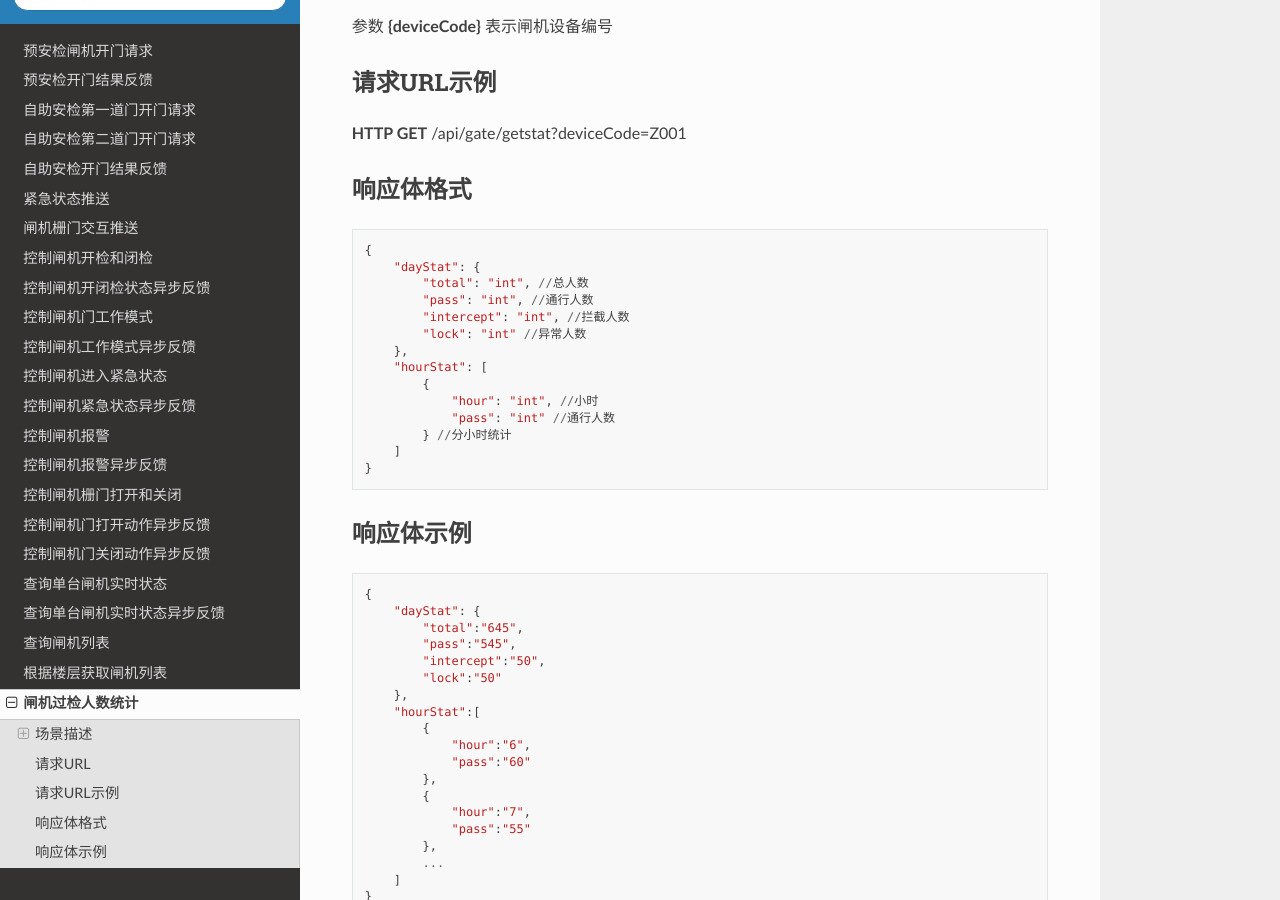
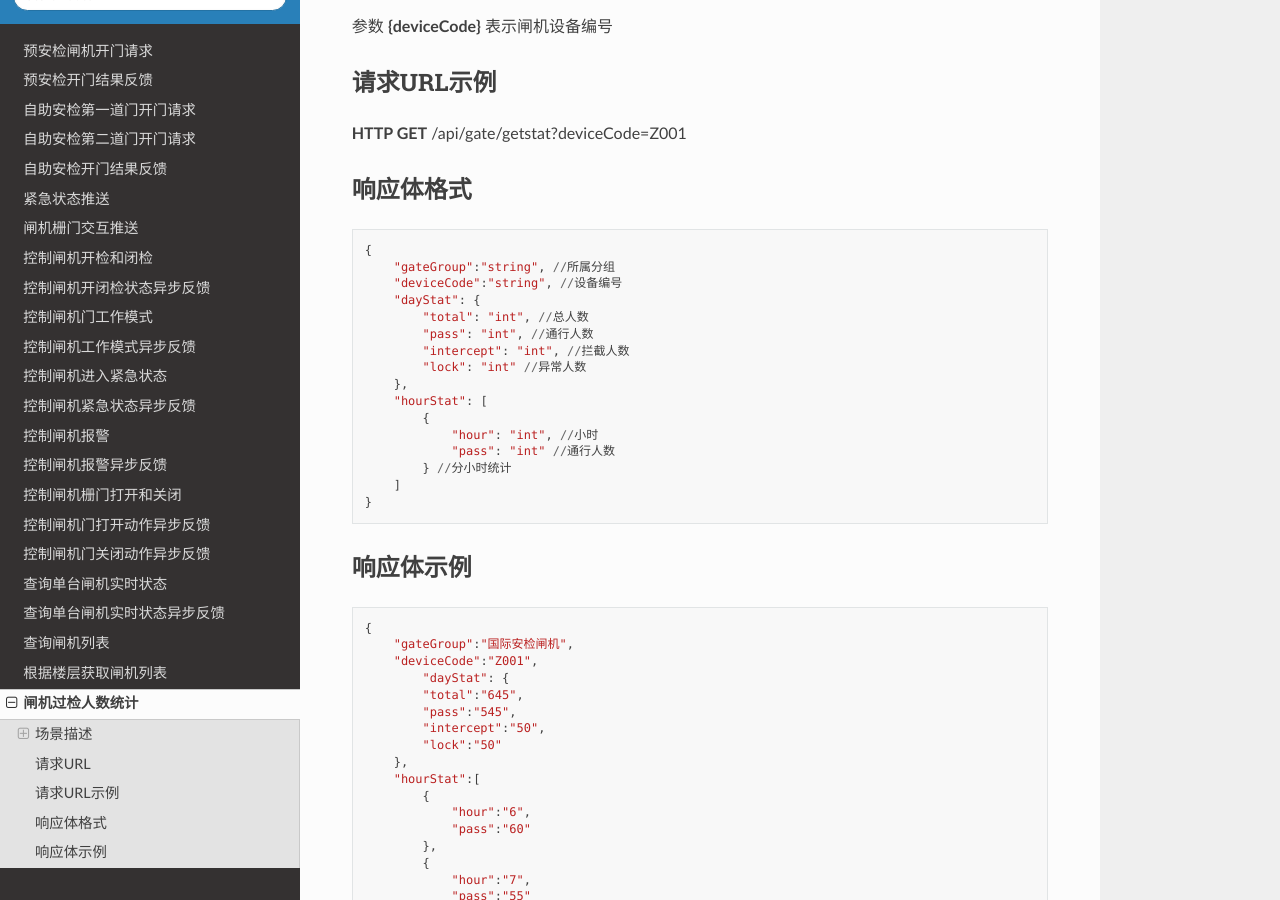
Before and after one commit to kinshines/security-gate-api-doc, a Sphinx documentation site: the page built from source/get_stat.rst, in a window 1280 px wide and 900 px high, scrolled down 468 px. Built offline with Sphinx 7.4.7 and the Read the Docs theme 2.0.0, drawn with Linux system fonts in a browser that asks for light colours.

Commit message:
deviceCode

```diff
--- a/source/get_stat.rst
+++ b/source/get_stat.rst
@@ -25,6 +25,8 @@
 ::
 
     {
+        "gateGroup":"string", //所属分组
+        "deviceCode":"string", //设备编号
         "dayStat": {
             "total": "int", //总人数
             "pass": "int", //通行人数
@@ -44,7 +46,9 @@
 ::
 
     {
-        "dayStat": {
+        "gateGroup":"国际安检闸机",
+        "deviceCode":"Z001",
+            "dayStat": {
             "total":"645",
             "pass":"545",
             "intercept":"50",
```
